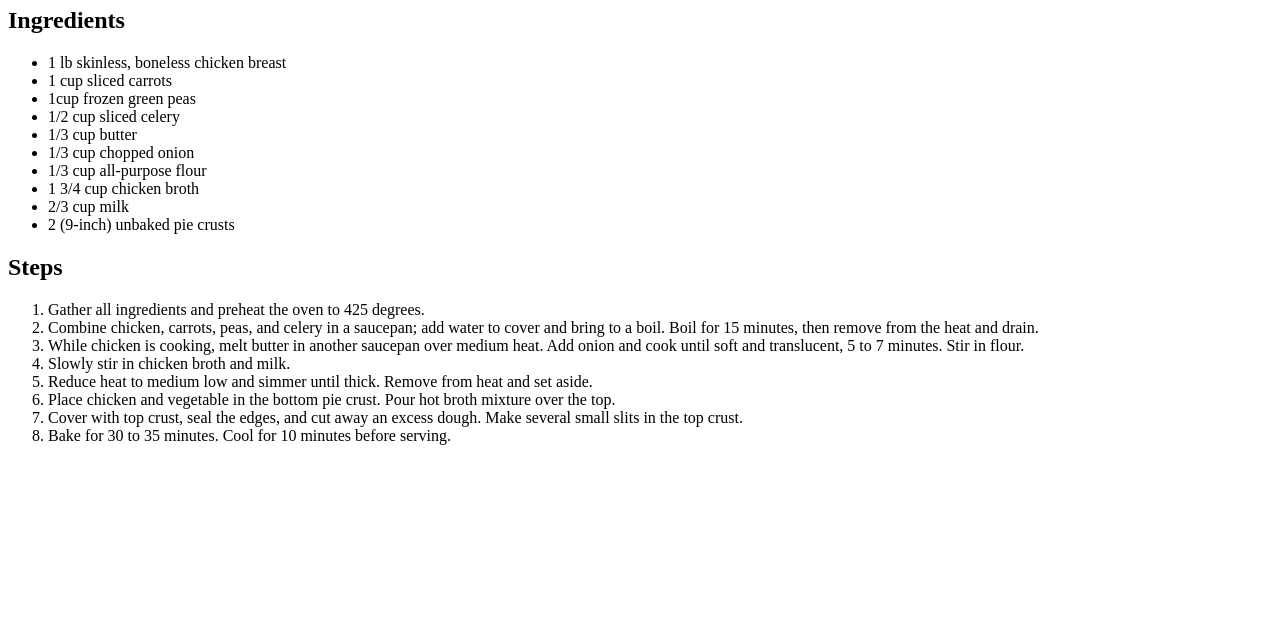
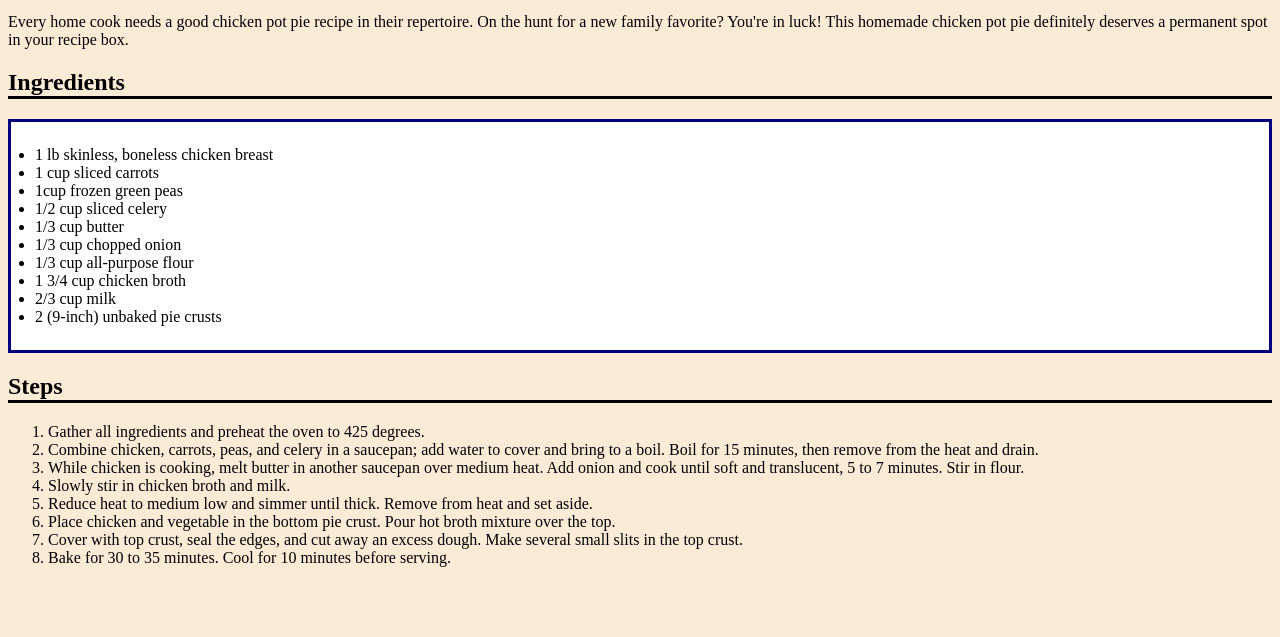
Before and after one commit to kenhollingsworth422/odin-recipes, a plain HTML site: page recipes/potpie.html in a window 1280 px wide. Shown: the part 163-800 px from the top of the page. Drawn offline with Linux system fonts and the light colour scheme; files that its build step writes are made by us from their sources.

Commit message:
add link to style.css from all html files

```diff
--- a/recipes/potpie.html
+++ b/recipes/potpie.html
@@ -4,6 +4,7 @@
     <meta charset="UTF-8">
     <meta name="viewport" content="width=device-width, initial-scale=1.0">
     <title>Chicken Pot Pie</title>
+    <link rel="stylesheet" href="style.css">
 </head>
 <body>
     <h1>Chicken Pot Pie</h1>
--- a/style.css
+++ b/style.css
@@ -22,3 +22,8 @@ ul {
     padding: 24px;
     background-color: white;
 }
+
+h2 {
+    border-bottom: solid;
+    border-color: black;
+}
```
Also changed, not shown: index.html (+1 -1 lines), recipes/chocolate-cake.html (+1 -0 lines), recipes/lasagna.html (+1 -0 lines).
